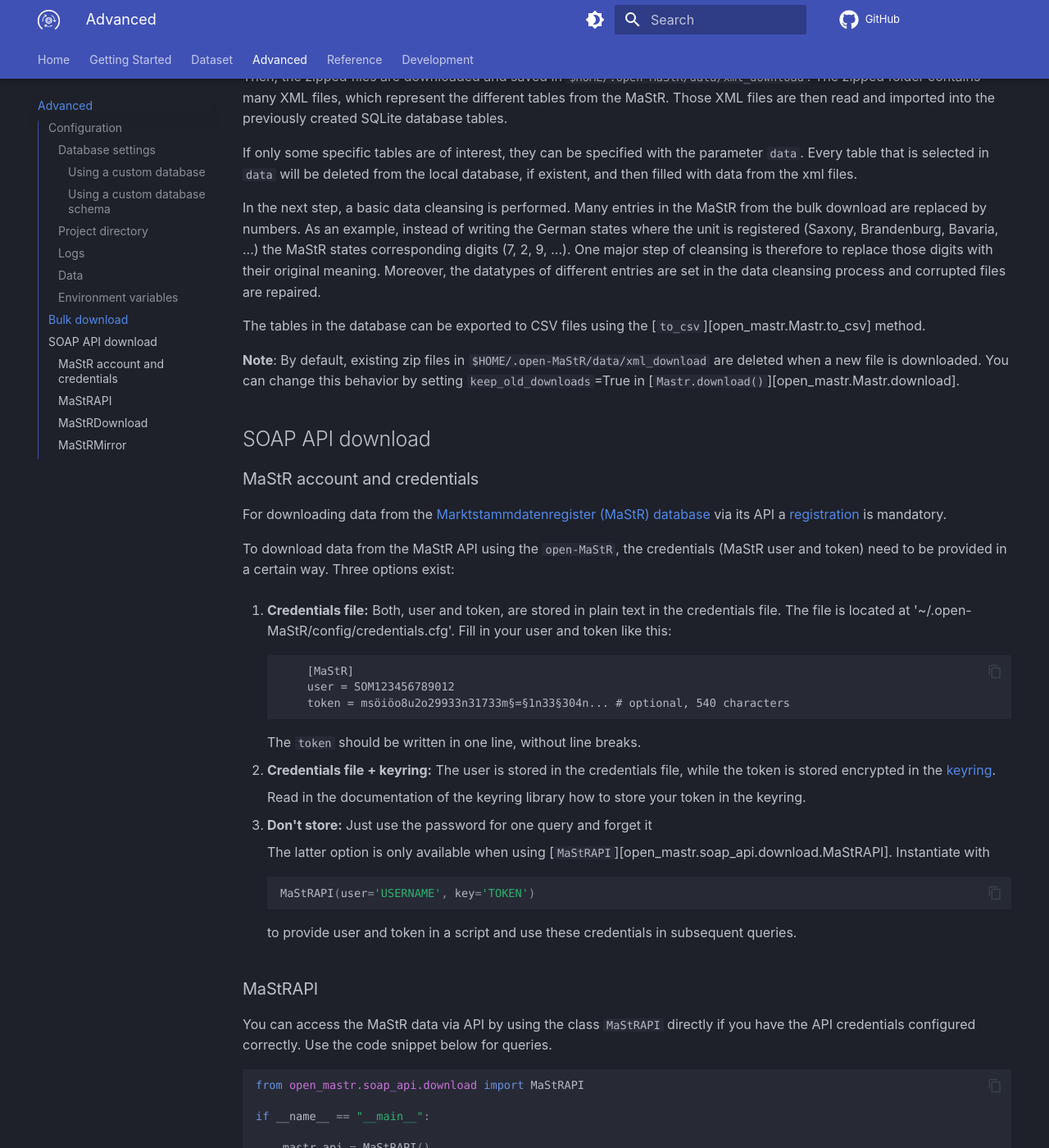
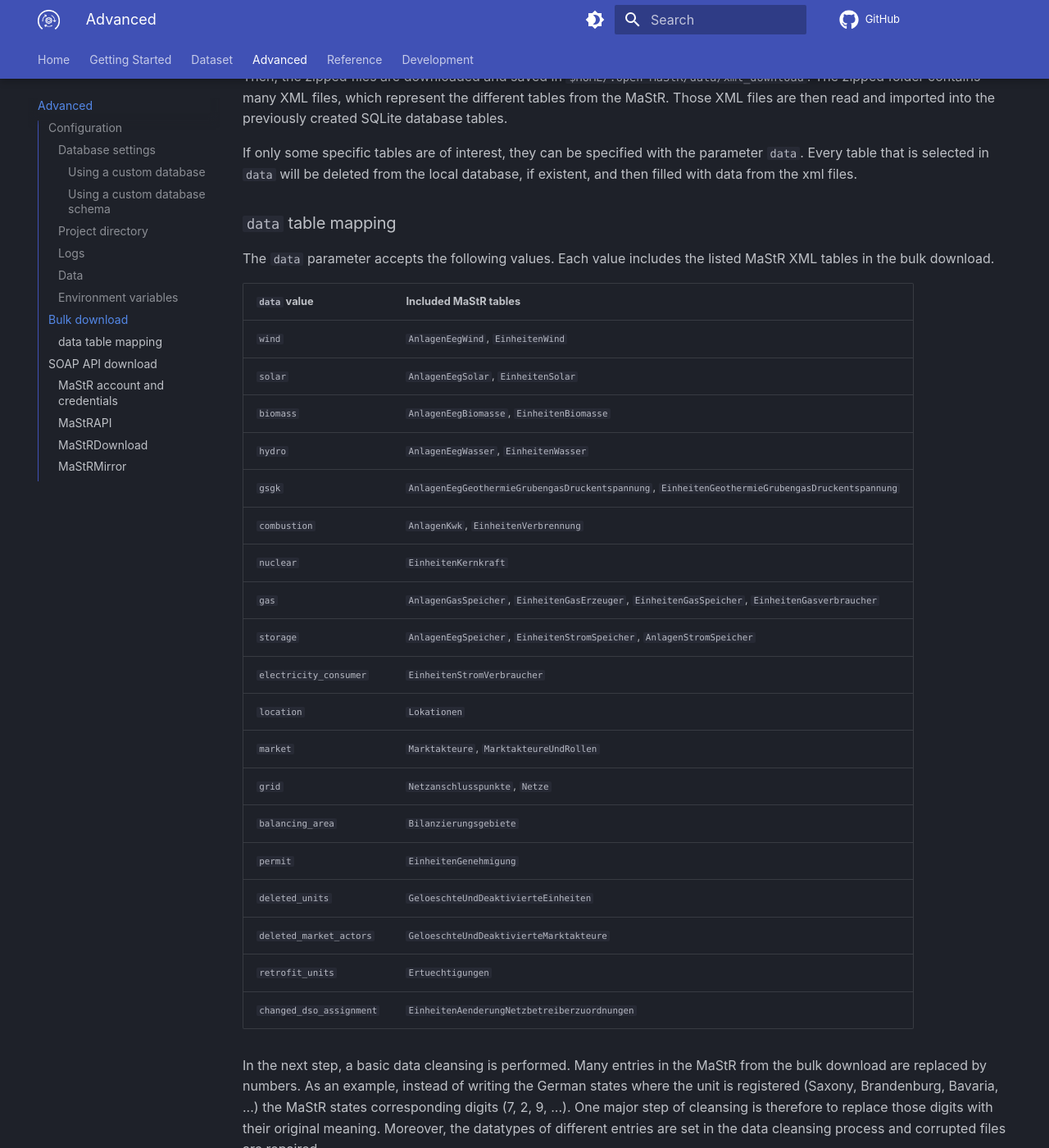
Before and after one commit to OpenEnergyPlatform/open-MaStR, an MkDocs documentation site: the page built from docs/advanced.md, in a window 1280 px wide and 1400 px high, scrolled down 4622 px. Shown: the whole window at 82% size. Built offline with MkDocs 1.6.1 and Material for MkDocs 9.7.7, drawn with Linux system fonts in a browser that asks for light colours; comment, search, counter and statistics services are not loaded.

Commit message:
762: Include AnlagenStromSpeicher in "storage"; deprecate "storage_units"

```diff
--- a/docs/advanced.md
+++ b/docs/advanced.md
@@ -200,6 +200,33 @@
 
 If only some specific tables are of interest, they can be specified with the parameter `data`. Every table that is
 selected in `data` will be deleted from the local database, if existent, and then filled with data from the xml files.
+
+### `data` table mapping
+
+The `data` parameter accepts the following values. Each value includes the listed MaStR XML tables in the bulk
+download.
+
+| `data` value | Included MaStR tables |
+|---|---|
+| `wind` | `AnlagenEegWind`, `EinheitenWind` |
+| `solar` | `AnlagenEegSolar`, `EinheitenSolar` |
+| `biomass` | `AnlagenEegBiomasse`, `EinheitenBiomasse` |
+| `hydro` | `AnlagenEegWasser`, `EinheitenWasser` |
+| `gsgk` | `AnlagenEegGeothermieGrubengasDruckentspannung`, `EinheitenGeothermieGrubengasDruckentspannung` |
+| `combustion` | `AnlagenKwk`, `EinheitenVerbrennung` |
+| `nuclear` | `EinheitenKernkraft` |
+| `gas` | `AnlagenGasSpeicher`, `EinheitenGasErzeuger`, `EinheitenGasSpeicher`, `EinheitenGasverbraucher` |
+| `storage` | `AnlagenEegSpeicher`, `EinheitenStromSpeicher`, `AnlagenStromSpeicher` |
+| `electricity_consumer` | `EinheitenStromVerbraucher` |
+| `location` | `Lokationen` |
+| `market` | `Marktakteure`, `MarktakteureUndRollen` |
+| `grid` | `Netzanschlusspunkte`, `Netze` |
+| `balancing_area` | `Bilanzierungsgebiete` |
+| `permit` | `EinheitenGenehmigung` |
+| `deleted_units` | `GeloeschteUndDeaktivierteEinheiten` |
+| `deleted_market_actors` | `GeloeschteUndDeaktivierteMarktakteure` |
+| `retrofit_units` | `Ertuechtigungen` |
+| `changed_dso_assignment` | `EinheitenAenderungNetzbetreiberzuordnungen` |
 
 In the next step, a basic data cleansing is performed. Many entries in the MaStR from the bulk download are replaced by numbers.
 As an example, instead of writing the German states where the unit is registered (Saxony, Brandenburg, Bavaria, ...) the MaStR states
```
Also changed, not shown: CHANGELOG.md (+2 -0 lines), 2 other files.
